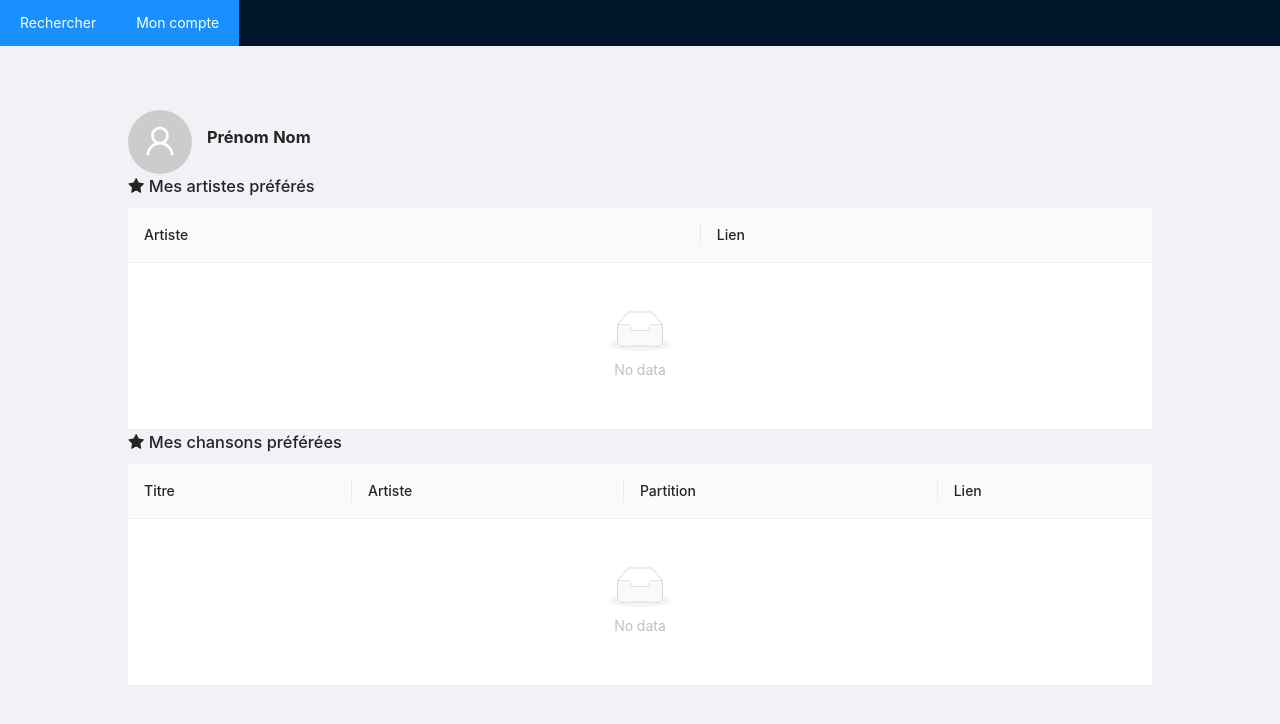
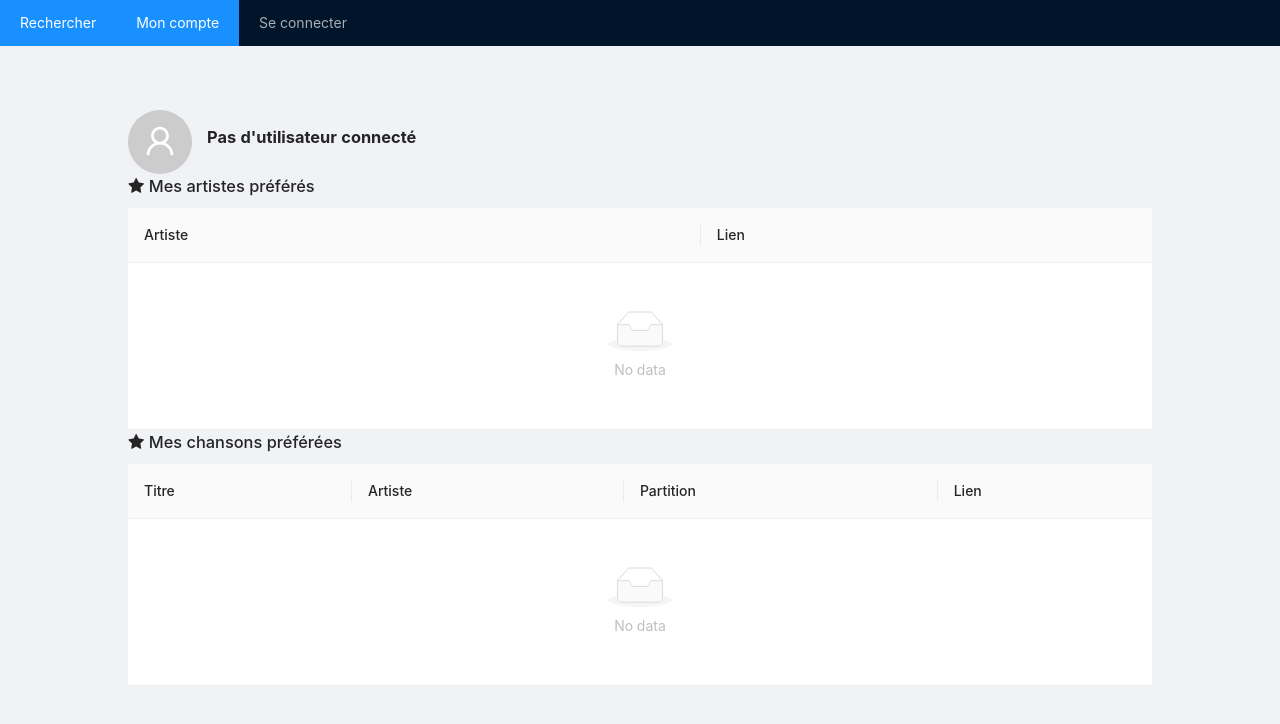
Before and after one commit to briac44/reactApp, a React (Create React App) app in the folder genie/: page / in a window 1280 px wide. Both pictures are taken after a click on the item "Mon compte". Shown: the top 724 px of the page. Built offline with nearby package versions, Linux system fonts and the light colour scheme.

Commit message:
authentification

```diff
--- a/genie/package.json
+++ b/genie/package.json
@@ -8,6 +8,7 @@
     "@testing-library/react": "^11.1.0",
     "@testing-library/user-event": "^12.1.10",
     "antd": "^4.18.2",
+    "firebase": "^9.6.1",
     "react": "^17.0.2",
     "react-dom": "^17.0.2",
     "react-scripts": "4.0.3",
--- a/genie/src/App.js
+++ b/genie/src/App.js
@@ -4,21 +4,48 @@ import Content from "./components/Content";
 import "antd/dist/antd.css";
 import Sider from "antd/lib/layout/Sider";
 import { Header } from "antd/lib/layout/layout";
-import { useState } from "react";
+import { useEffect, useState } from "react";
 import Account from "./components/Account";
+import Login from "./components/Login";
+import {getAuth} from "firebase/auth";
+import {firebaseConfig} from "./lib/base";
+import { initializeApp } from '@firebase/app';
+
+const firebaseApp = initializeApp(firebaseConfig);
+const auth = getAuth(firebaseApp);
+
+const deconnexion = () => {
+  auth.signOut();
+  window.location.reload();
+}
 
 const App = () => {
   const [idSelect,setIdSelect] = useState('1');
   const [content,setContent] = useState(<Content/>)
 
+
   const handleChangeContent = (c) => {
     setContent(c);
   }
+
+
+  const buttonConnexion = () => {
+    if(auth.currentUser){
+      return (<Menu.Item key="3" style={{float: "right"}} onClick={() => deconnexion()}>Se déconnecter</Menu.Item>);
+    }
+    else {
+      return (<Menu.Item key="3" style={{float: "right"}} onClick={() => handleChangeContent(<Login setContent={setContent}/>)}>Se connecter</Menu.Item>)
+    }
+  }
+
   return (
     <Layout style={{ minHeight: '100vh' }}>
-        <Menu theme="dark" mode="horizontal" defaultSelectedKeys="1">
+        <Menu theme="dark" mode="horizontal" defaultSelectedKeys="1" style={{overflow: "auto"}}>
           <Menu.Item key="1" onClick={() => handleChangeContent(<Content/>)}>Rechercher</Menu.Item>
           <Menu.Item key="2" onClick={() => handleChangeContent(<Account/>)}>Mon compte</Menu.Item>
+          {
+            buttonConnexion()
+          }
         </Menu>
         <Layout.Content style={{ padding: '5% 10%' }}>
           {content}
--- a/genie/src/components/Account.js
+++ b/genie/src/components/Account.js
@@ -8,6 +8,13 @@ import {
   StarFilled,
   UserOutlined,
 } from "@ant-design/icons";
+import { browserLocalPersistence } from "firebase/auth";
+import {firebaseConfig} from "../lib/base";
+import { initializeApp } from '@firebase/app';
+import {getAuth} from "firebase/auth";
+
+const firebaseApp = initializeApp(firebaseConfig);
+const auth = getAuth(firebaseApp);
 
 const Account = () => {
   const columnsArtists = [
@@ -89,6 +96,15 @@ const Account = () => {
   const artistsResult = [];
   const songsResult = [];
 
+  const email = () => {
+    if(auth.currentUser){
+      return auth.currentUser.email;
+    }
+    else {
+      return "Pas d'utilisateur connecté";
+    }
+  }
+
   return (
     <div>
       <div
@@ -101,7 +117,7 @@ const Account = () => {
       >
         <Avatar size={64} icon={<UserOutlined />} />
         <h3>
-          <strong>Prénom Nom</strong>
+          <strong>{email()}</strong>
         </h3>
       </div>
       <h3><StarFilled /> Mes artistes préférés</h3>
--- a/genie/src/components/Content.js
+++ b/genie/src/components/Content.js
@@ -6,8 +6,15 @@ import {
   LinkOutlined,
   SearchOutlined,
 } from "@ant-design/icons";
+import {firebaseConfig} from "../lib/base";
+import { initializeApp } from '@firebase/app';
+import {getAuth} from "firebase/auth";
 
+const firebaseApp = initializeApp(firebaseConfig);
+const auth = getAuth(firebaseApp);
 const { Search } = Input;
+
+
 const Content = () => {
   const [dataReady, setDataReady] = useState();
   const [res, setRes] = useState();
--- /dev/null
+++ b/genie/src/components/Login.js
@@ -0,0 +1,63 @@
+import { Input, Form, Button, Alert  } from 'antd';
+import { UserOutlined } from '@ant-design/icons';
+import {firebaseConfig} from "../lib/base";
+import { initializeApp } from '@firebase/app';
+import {browserLocalPersistence, getAuth, signInWithEmailAndPassword} from "firebase/auth";
+import Content from "./Content";
+
+
+const firebaseApp = initializeApp(firebaseConfig);
+const auth = getAuth(firebaseApp);
+
+const Login = (props) => {
+
+    const onFinish = (values) => {
+      signInWithEmailAndPassword(auth, values.email, values.password).then((credentials) => {
+          console.log(credentials);
+          props.setContent(<Content/>);
+      })
+      .catch((err) => {
+          console.log(err.message);
+          props.setContent(<Content/>);
+      })
+    };
+
+
+
+    return (
+
+        <div>
+            <Form
+                onFinish={onFinish}
+                autoComplete="off"
+            >
+                <Form.Item
+                    label="Adresse email"
+                    name="email"
+                    rules={[
+                        {required: true,
+                        message: "Renseignez votre adresse email"}
+                    ]}>
+                    <Input size="medium" placeholder="Adresse mail" prefix={<UserOutlined />} />
+                </Form.Item>
+                <Form.Item
+                    label="Mot de passe"
+                    name="password"
+                    rules={[
+                        {required: true,
+                        message: "Renseignez votre mot de passe"}
+                    ]}>
+                    <Input.Password placeholder="input password" />
+                </Form.Item>
+                <Form.Item>
+                    <Button type="primary" htmlType="submit">Se Connecter</Button>
+                </Form.Item>
+            </Form>
+
+        </div>
+
+
+    );
+}
+
+export default Login;
--- /dev/null
+++ b/genie/src/lib/base.js
@@ -0,0 +1,9 @@
+// Your web app's Firebase configuration
+export const firebaseConfig = {
+    apiKey: "AIzaSyD8rmRvOwSh-IGJxeHHdpbgk9bPFuvLiFI",
+    authDomain: "genie-f8ee0.firebaseapp.com",
+    projectId: "genie-f8ee0",
+    storageBucket: "genie-f8ee0.appspot.com",
+    messagingSenderId: "292039378075",
+    appId: "1:292039378075:web:94d1c2f73514b1b3fcb23e"
+};
```
Also changed, not shown: 1 other file (tests, documents, lock files or other folders).
